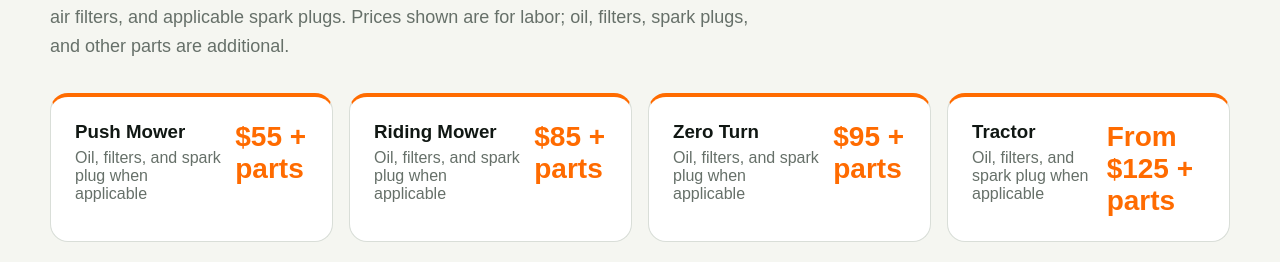
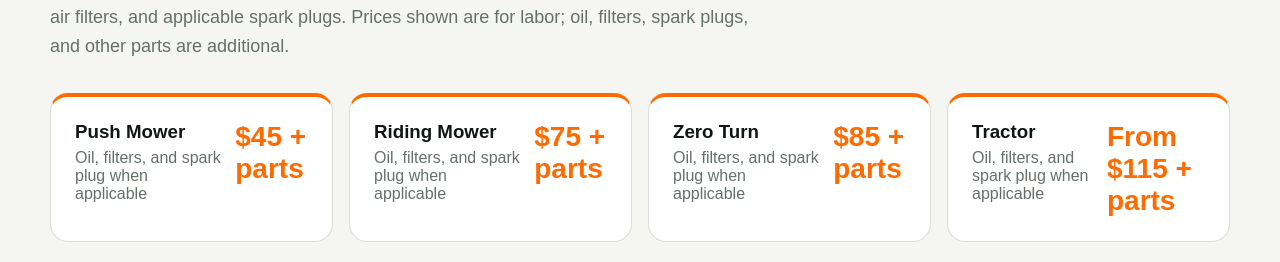
Before and after one commit to rp8tv66s69-bot/russells-mobile-blade-sharpening-live, a Next.js app: page / in a window 1280 px wide. Shown: the part 1748-2010 px from the top of the page. Built offline with nearby package versions, Linux system fonts and the light colour scheme; no server answers; the database is empty.

Commit message:
Reduce homepage maintenance prices

```diff
--- a/app/page.tsx
+++ b/app/page.tsx
@@ -11,10 +11,10 @@ const services = [
 ];
 
 const maintenanceServices = [
-  ["Push Mower", "$55 + parts"],
-  ["Riding Mower", "$85 + parts"],
-  ["Zero Turn", "$95 + parts"],
-  ["Tractor", "From $125 + parts"],
+  ["Push Mower", "$45 + parts"],
+  ["Riding Mower", "$75 + parts"],
+  ["Zero Turn", "$85 + parts"],
+  ["Tractor", "From $115 + parts"],
 ];
 
 export default function HomePage() {
```
